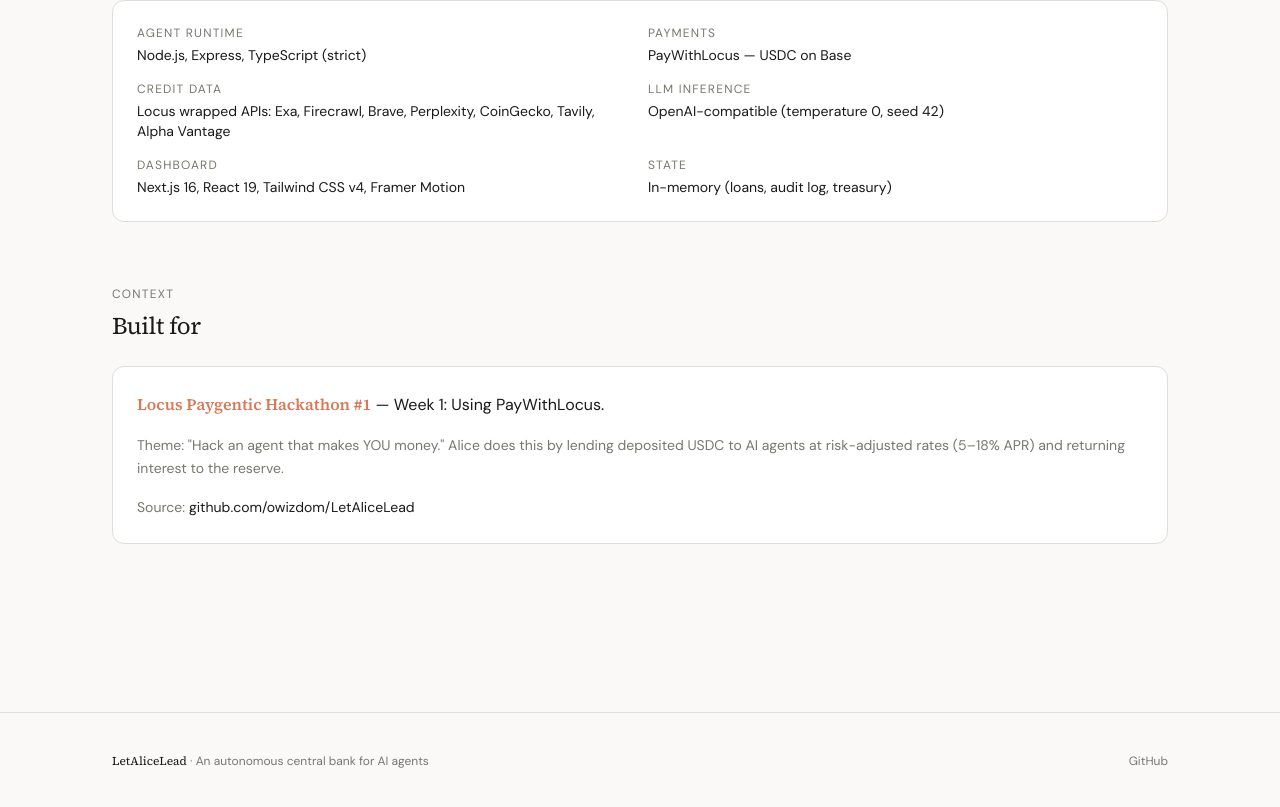
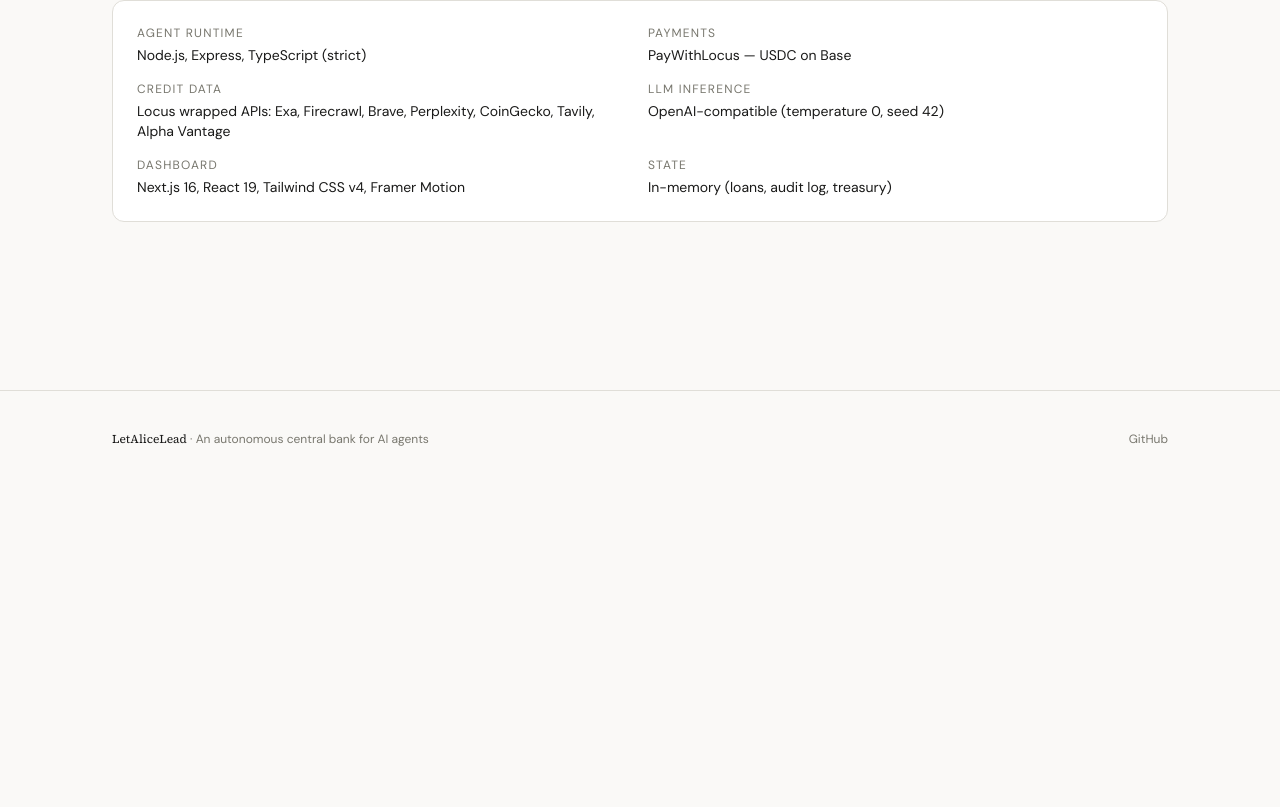
Before and after one commit to owizdom/LetAliceLead, a Next.js app in the folder dashboard/: page /about in a window 1280 px wide. Shown: the part 1680-2487 px from the top of the page. After the commit the page ends 2167 px from the top, so only its background shows below. Built offline with nearby package versions, Linux system fonts and the light colour scheme; no server answers.

Commit message:
drop hackathon context block from About page

```diff
--- a/dashboard/src/app/about/page.tsx
+++ b/dashboard/src/app/about/page.tsx
@@ -173,41 +173,6 @@
         </div>
       </section>
 
-      <section className="mb-16">
-        <SectionHeading label="Context" title="Built for" />
-        <div
-          className="rounded-xl border bg-white p-6"
-          style={{ borderColor: "var(--border)" }}
-        >
-          <p className="text-base leading-relaxed mb-4" style={{ color: "var(--text)" }}>
-            <a
-              href="https://paygentic-week1.devfolio.co/"
-              target="_blank"
-              rel="noopener noreferrer"
-              className="font-serif-display font-semibold hover:underline"
-              style={{ color: "var(--accent)" }}
-            >
-              Locus Paygentic Hackathon #1
-            </a>{" "}
-            — Week 1: Using PayWithLocus.
-          </p>
-          <p className="text-sm leading-relaxed mb-4" style={{ color: "var(--muted)" }}>
-            Theme: &quot;Hack an agent that makes YOU money.&quot; Alice does this by lending deposited USDC to AI agents at risk-adjusted rates (5–18% APR) and returning interest to the reserve.
-          </p>
-          <p className="text-sm leading-relaxed" style={{ color: "var(--muted)" }}>
-            Source:{" "}
-            <a
-              href="https://github.com/owizdom/LetAliceLead"
-              target="_blank"
-              rel="noopener noreferrer"
-              className="hover:underline"
-              style={{ color: "var(--text)" }}
-            >
-              github.com/owizdom/LetAliceLead
-            </a>
-          </p>
-        </div>
-      </section>
     </Shell>
   );
 }
```
